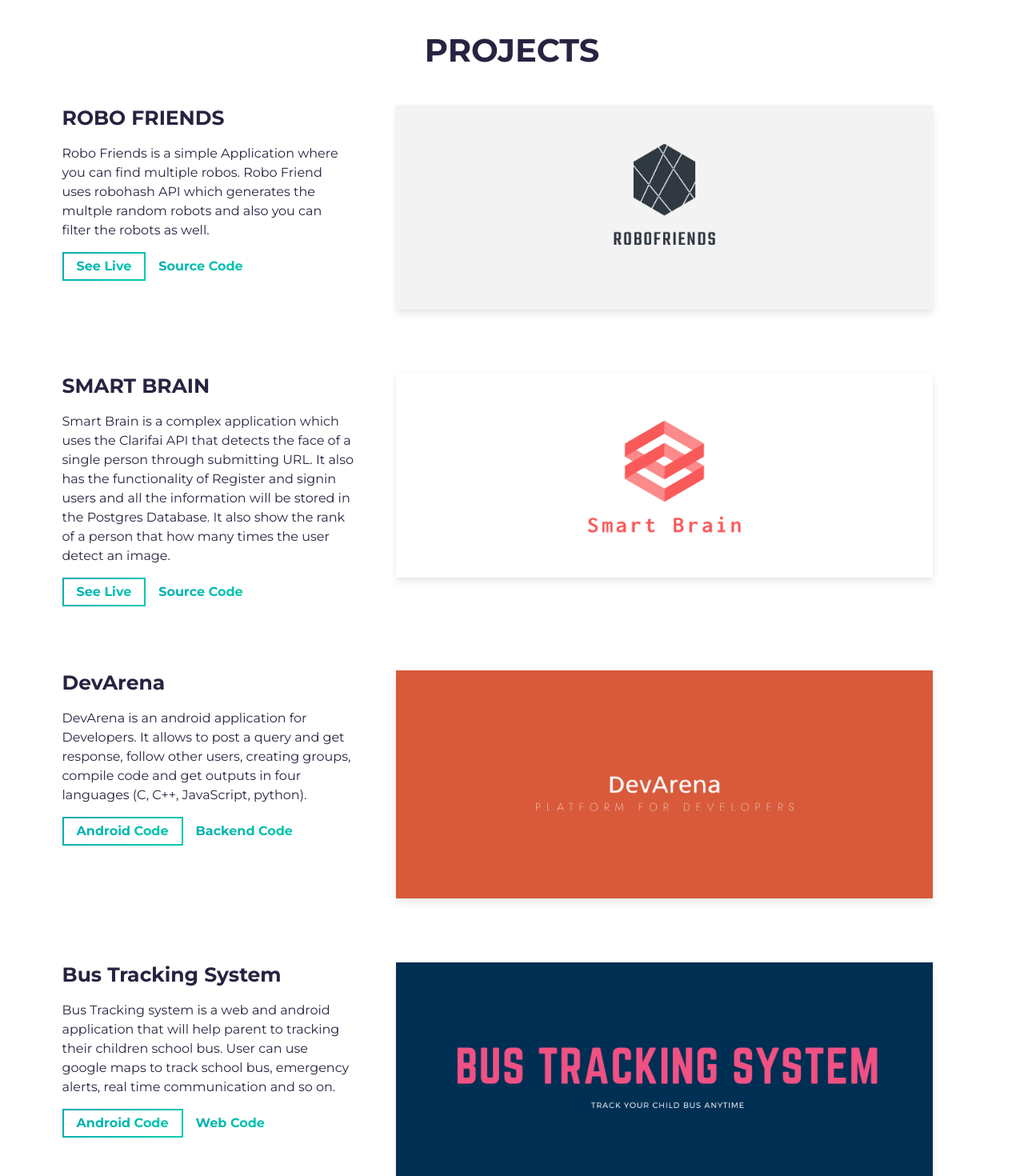
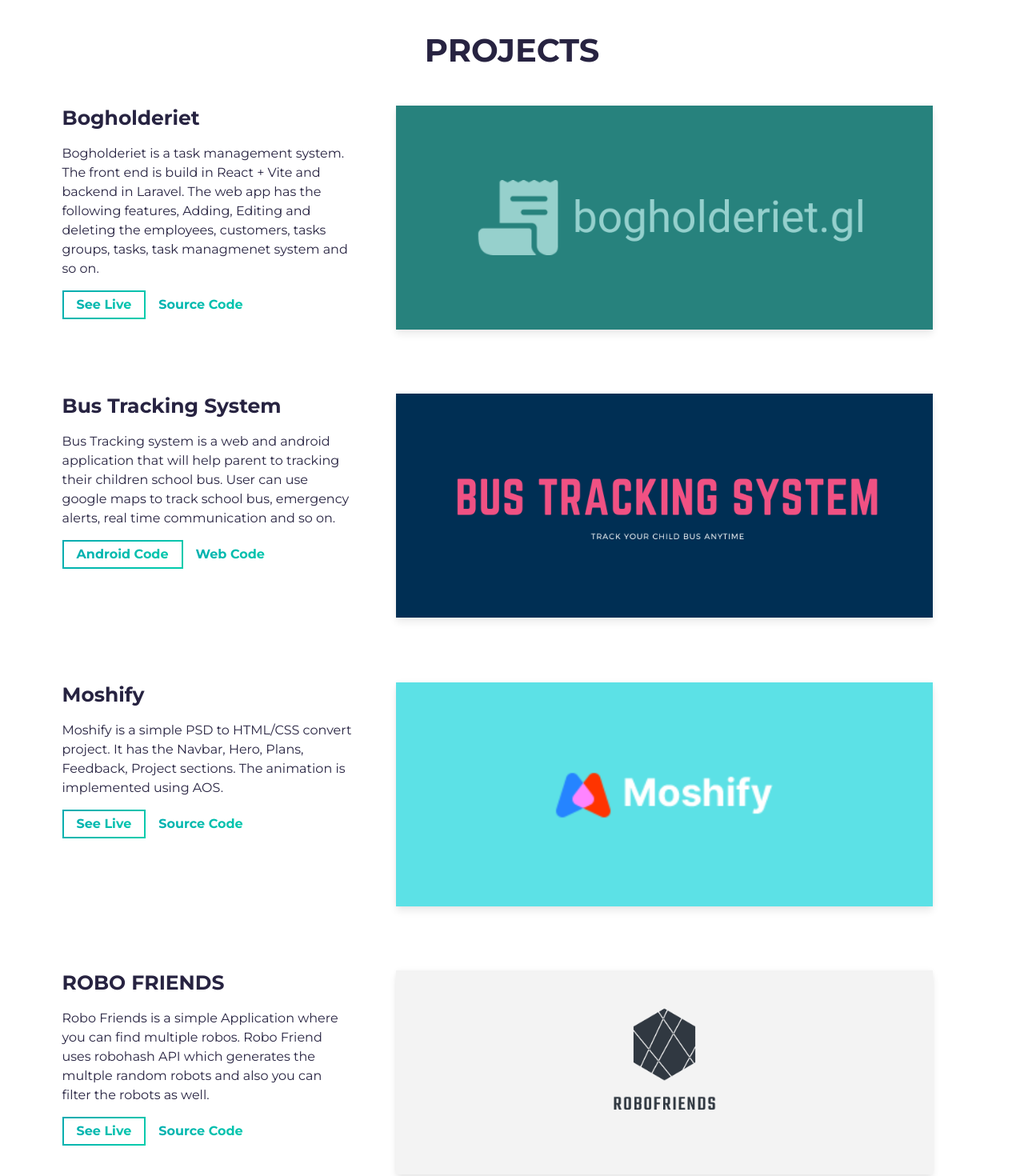
Before and after one commit to ZaidAli3642/zaid-saleem-portfolio-react, a React (Vite) app: page / in a window 1280 px wide. Shown: the part 1460-2930 px from the top of the page at 80% size. Built offline with nearby package versions, Linux system fonts and the light colour scheme.

Commit message:
Bogholderiet project added.

```diff
--- a/src/assets/assets.js
+++ b/src/assets/assets.js
@@ -7,6 +7,7 @@ import devArenaCover from './devarena-logo.png'
 import moshifyCover from './moshify.png'
 import roboFriendsCover from './robo-friends-logo.png'
 import smartBrainCover from './smart-brain-logo.png'
+import bogholderietCover from './bogholderiet-logo.png'
 
 export default {
   images: { ownerImage: zaidSaleemImage },
@@ -18,5 +19,6 @@ export default {
     moshifyCover,
     roboFriendsCover,
     smartBrainCover,
+    bogholderietCover,
   },
 }
--- a/src/components/projects/Projects.jsx
+++ b/src/components/projects/Projects.jsx
@@ -5,8 +5,8 @@ import allprojects from './allProjects'
 const Projects = () => {
   return (
     <ProjectsWrapper>
-      {allprojects.map(project => (
-        <Project key={project.id} projectDetails={project} />
+      {allprojects.map((project, index) => (
+        <Project key={index} projectDetails={project} />
       ))}
     </ProjectsWrapper>
   )
--- a/src/components/projects/allProjects.js
+++ b/src/components/projects/allProjects.js
@@ -2,7 +2,33 @@ import assets from '../../assets/assets'
 
 const projects = [
   {
-    id: 1,
+    projectName: 'Bogholderiet',
+    projectDescription: 'Bogholderiet is a task management system. The front end is build in React + Vite and backend in Laravel. The web app has the following features, Adding, Editing and deleting the employees, customers, tasks groups, tasks, task managmenet system and so on.',
+    buttonOne: 'See Live',
+    buttonTwo: 'Source Code',
+    buttonOneLink: 'https://task-management-system-sand.vercel.app/',
+    buttonTwoLink: 'https://github.com/ZaidAli3642/task-management-system',
+    coverImage: assets.cover.bogholderietCover,
+  },
+  {
+    projectName: 'Bus Tracking System',
+    projectDescription: 'Bus Tracking system is a web and android application that will help parent to tracking their children school bus. User can use google maps to track school bus, emergency alerts, real time communication and so on.',
+    buttonOne: 'Android Code',
+    buttonTwo: 'Web Code',
+    buttonOneLink: 'https://github.com/ZaidAli3642/Bus-Tracking-Mobile-App',
+    buttonTwoLink: 'https://github.com/ZaidAli3642/bus-tracker-web-application',
+    coverImage: assets.cover.busTrackingSystemCover,
+  },
+  {
+    projectName: 'Moshify',
+    projectDescription: 'Moshify is a simple PSD to HTML/CSS convert project. It has the Navbar, Hero, Plans, Feedback, Project sections. The animation is implemented using AOS.',
+    buttonOne: 'See Live',
+    buttonTwo: 'Source Code',
+    buttonOneLink: 'https://moshify-web-app.netlify.app/',
+    buttonTwoLink: 'https://github.com/ZaidAli3642/Moshify',
+    coverImage: assets.cover.moshifyCover,
+  },
+  {
     projectName: 'ROBO FRIENDS',
     projectDescription: 'Robo Friends is a simple Application where you can find multiple robos. Robo Friend uses robohash API which generates the multple random robots and also you can filter the robots as well.',
     buttonOne: 'See Live',
@@ -12,7 +38,6 @@ const projects = [
     coverImage: assets.cover.roboFriendsCover,
   },
   {
-    id: 2,
     projectName: 'SMART BRAIN',
     projectDescription: 'Smart Brain is a complex application which uses the Clarifai API that detects the face of a single person through submitting URL. It also has the functionality of Register and signin users and all the information will be stored in the Postgres Database. It also show the rank of a person that how many times the user detect an image.',
     buttonOne: 'See Live',
@@ -22,7 +47,6 @@ const projects = [
     coverImage: assets.cover.smartBrainCover,
   },
   {
-    id: 3,
     projectName: 'DevArena',
     projectDescription: 'DevArena is an android application for Developers. It allows to post a query and get response, follow other users, creating groups, compile code and get outputs in four languages (C, C++, JavaScript, python).',
     buttonOne: 'Android Code',
@@ -31,18 +55,8 @@ const projects = [
     buttonTwoLink: 'https://github.com/ZaidAli3642/devarena-api',
     coverImage: assets.cover.devArenaCover,
   },
+
   {
-    id: 4,
-    projectName: 'Bus Tracking System',
-    projectDescription: 'Bus Tracking system is a web and android application that will help parent to tracking their children school bus. User can use google maps to track school bus, emergency alerts, real time communication and so on.',
-    buttonOne: 'Android Code',
-    buttonTwo: 'Web Code',
-    buttonOneLink: 'https://github.com/ZaidAli3642/Bus-Tracking-Mobile-App',
-    buttonTwoLink: 'https://github.com/ZaidAli3642/bus-tracker-web-application',
-    coverImage: assets.cover.busTrackingSystemCover,
-  },
-  {
-    id: 5,
     projectName: 'DevArena Chat Application',
     projectDescription: 'DevArena is a chat application for both Android and iOS. User can have the following features like register (Passwords will be stored as hash so nobody can read it from database), login, search by username or name, messaging but still there are so much things to do like the chat rooms. The Frontend part is built using React Native with Native-Base, Redux, Redux-Saga, Redux Persist, Socket-io. Backend part is implemented using Node JS, Express JS and socket.io.',
     buttonOne: 'Frontend Code',
@@ -51,16 +65,6 @@ const projects = [
     buttonTwoLink: 'https://github.com/ZaidAli3642/DevArena-Chat-Application-API',
     coverImage: assets.cover.devArenaChatApplicationCover,
   },
-  {
-    id: 6,
-    projectName: 'Moshify',
-    projectDescription: 'Moshify is a simple PSD to HTML/CSS convert project. It has the Navbar, Hero, Plans, Feedback, Project sections. The animation is implemented using AOS.',
-    buttonOne: 'See Live',
-    buttonTwo: 'Source Code',
-    buttonOneLink: 'https://moshify-web-app.netlify.app/',
-    buttonTwoLink: 'https://github.com/ZaidAli3642/Moshify',
-    coverImage: assets.cover.moshifyCover,
-  },
 ]
 
 export default projects
```
Also changed, not shown: src/assets/bogholderiet-logo.png (added).
